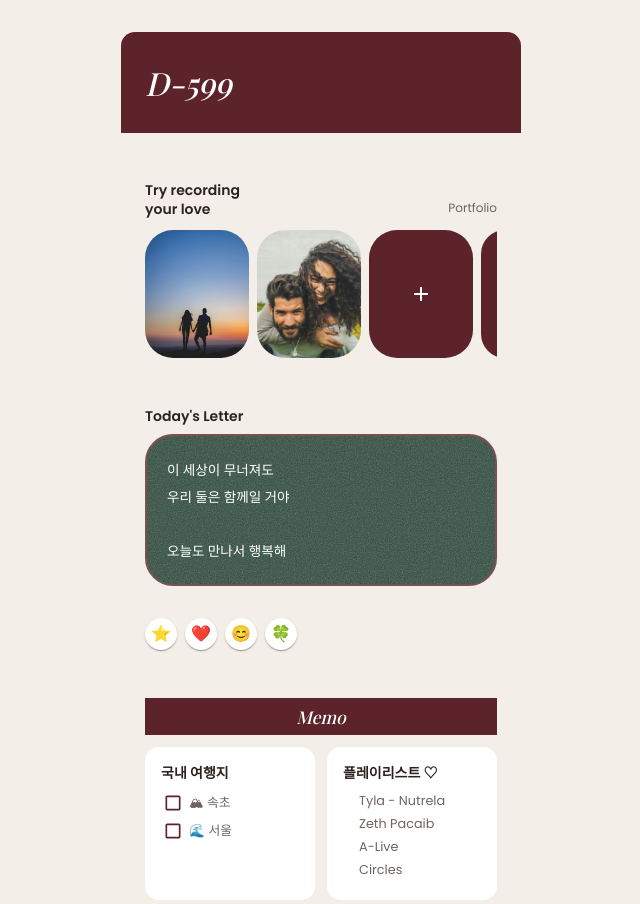
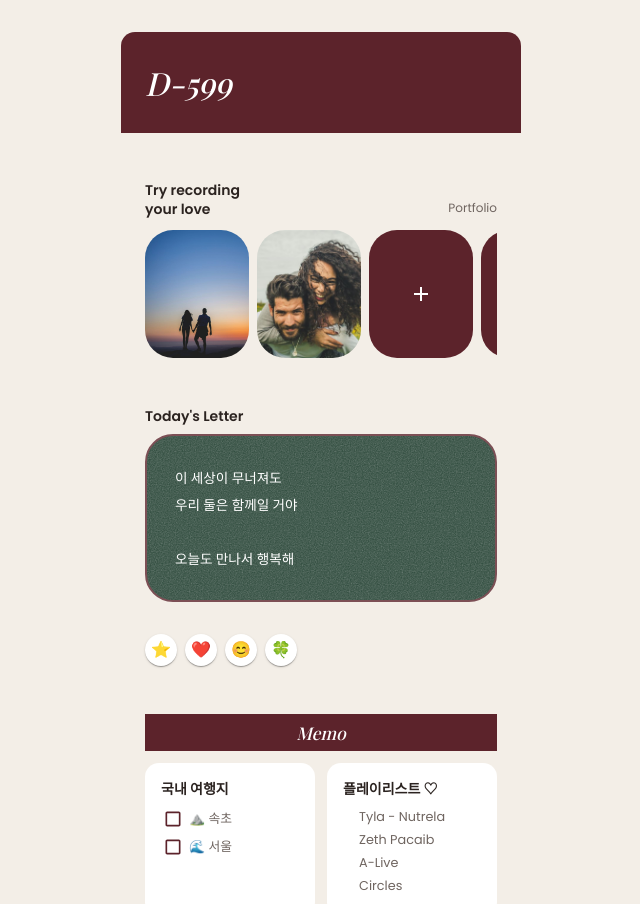
Before and after one commit to panjuru93-sudo/couple-diary, a React (Vite) app: page / in a window 1280 px wide. Shown: the top 904 px of the page, without its empty margins (319-959 px from the left). Built offline with nearby package versions, Linux system fonts and the light colour scheme; a web font is replaced by a local one.

Commit message:
feat: 사진 스트립 + 버튼 추가, 편지지 내부 여백 확대, 여행지 이모지 변경

```diff
--- a/src/components/diary/memo-board.jsx
+++ b/src/components/diary/memo-board.jsx
@@ -4,7 +4,7 @@ import Grid from '@mui/material/Grid';
 import MemoCard from '../ui/memo-card';
 
 const memoItems = [
-  { title: '국내 여행지', items: ['🏔 속초', '🌊 서울'], hasCheckbox: true },
+  { title: '국내 여행지', items: ['⛰️ 속초', '🌊 서울'], hasCheckbox: true },
   { title: '플레이리스트 ♡', items: ['Tyla - Nutrela', 'Zeth Pacaib', 'A-Live', 'Circles'] },
   { title: '알러지', items: ['갑각류', '고양이'] },
 ];
--- a/src/components/diary/photo-memory-strip.jsx
+++ b/src/components/diary/photo-memory-strip.jsx
@@ -91,15 +91,19 @@ function PhotoMemoryStrip({ heading = 'Try recording\nyour love' }) {
           <AddIcon />
         </IconButton>
 
-        <Box
+        <IconButton
           sx={{
             flex: '0 0 auto',
-            width: { xs: 40, md: 48 },
+            width: { xs: 88, md: 104 },
             height: { xs: 108, md: 128 },
             borderRadius: 2,
             bgcolor: 'primary.main',
+            color: 'primary.contrastText',
+            '&:hover': { bgcolor: 'primary.dark' },
           }}
-        />
+        >
+          <AddIcon />
+        </IconButton>
       </Box>
     </Box>
   );
--- a/src/components/diary/today-letter-card.jsx
+++ b/src/components/diary/today-letter-card.jsx
@@ -29,7 +29,7 @@ function TodayLetterCard({
           border: '2px solid',
           borderColor: 'primary.light',
           borderRadius: 2,
-          p: { xs: 2, md: 2.5 },
+          p: { xs: 3, md: 3.5 },
           minHeight: 140,
           backgroundImage:
             'repeating-linear-gradient(rgba(255,255,255,0) 0px, rgba(255,255,255,0) 26px, rgba(255,255,255,0.08) 27px), ' +
```
